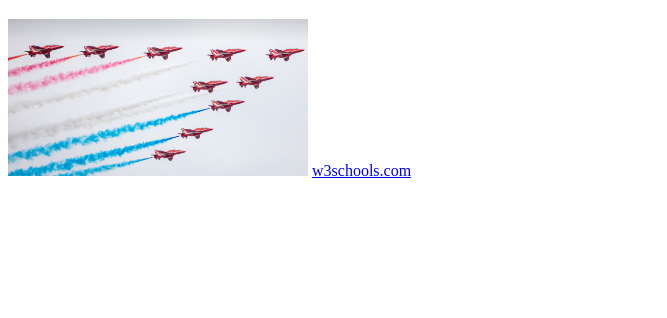
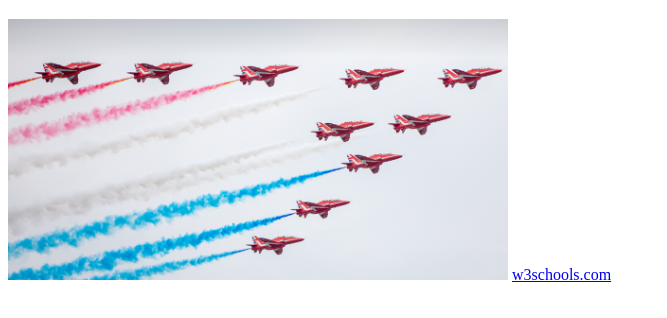
Before and after one commit to 2024OSS/1-Joshuaii3712, a plain HTML site: page index.html in a window 1280 px wide. Shown: the part 70-388 px from the top of the page, without its empty margins (0-667 px from the left). Drawn offline with Linux system fonts and the light colour scheme.

Commit message:
Edit sample html

```diff
--- a/index.html
+++ b/index.html
@@ -2,12 +2,12 @@
 <html lang="en">
 <head>
     <meta charset="UTF-8">
-    <meta name="viewport" content="width=device-width, initial-scale=1.0">
+    <meta name="viewport" content="width=device-width, initial-scale=1s.0">
     <title>Document</title>
 </head>
 <body>
     <h1> 22100719 진용기</h1>
-    <img src= "img/jets.png" width="300"/>
+    <img src= "img/jets.png" width="500"/>
     <a href="https://www.w3schools.com/html/default.asp">w3schools.com</a>
 </body>
 </html>
```
